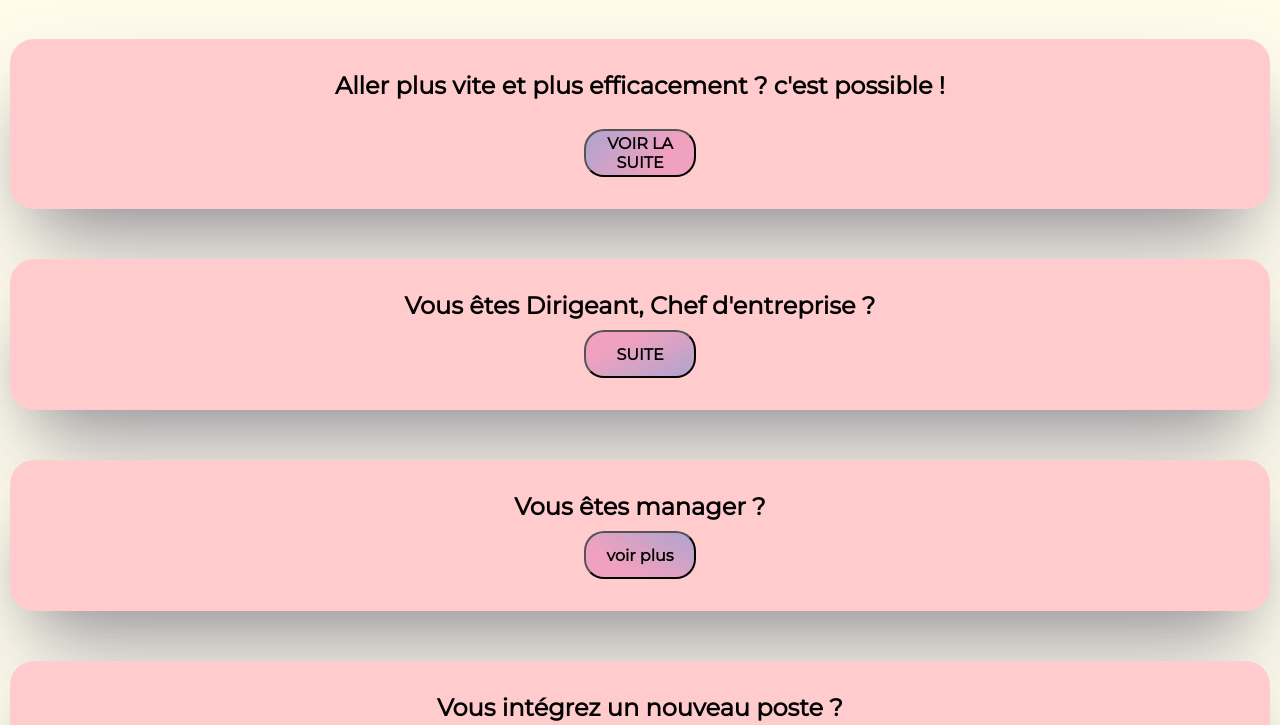
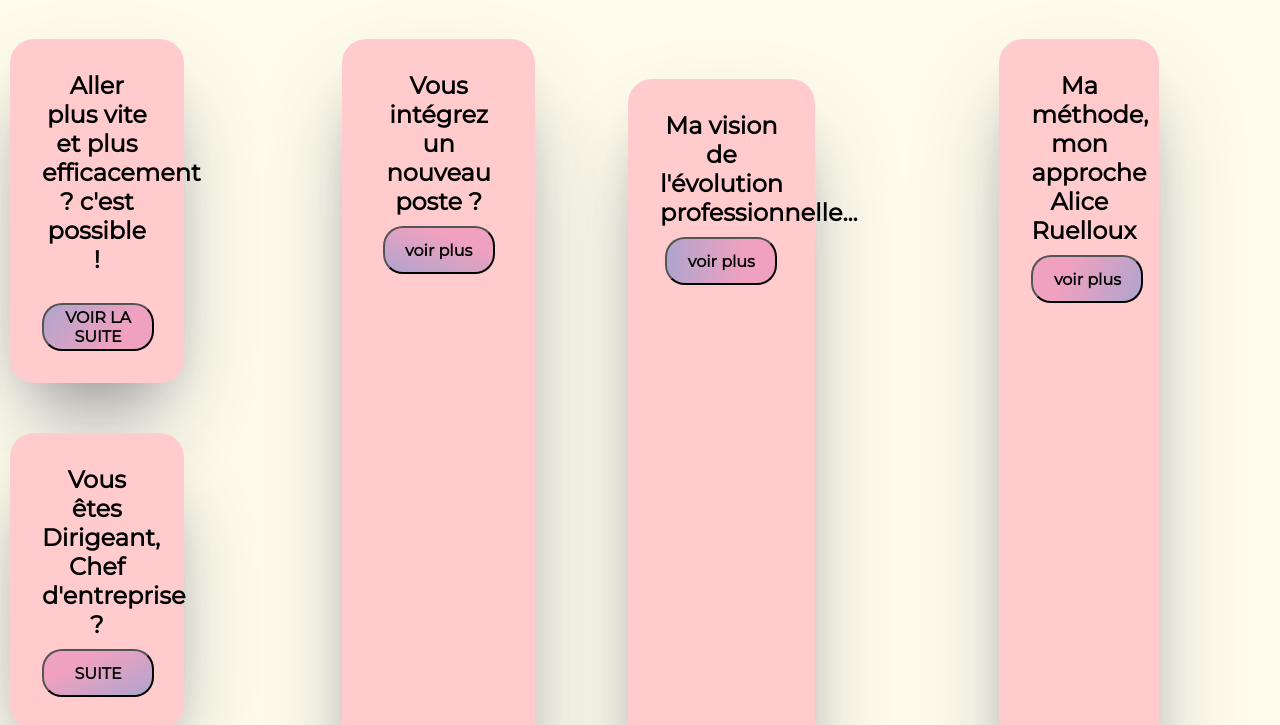
Before and after one commit to binraw/sitecoach, a plain HTML site: page dossier.html/index.html in a window 1280 px wide. Shown: the part 682-1407 px from the top of the page. Drawn offline with Linux system fonts and the light colour scheme.

Commit message:
changement fullscreen css

```diff
--- a/dossier.css/style.css
+++ b/dossier.css/style.css
@@ -419,6 +419,13 @@ a h1 {
     top: 0;
 
 }
+main{
+    display: grid;
+    grid-template-columns: repeat(4, auto);
+
+    grid-row-gap: .2em;
+
+}
 body{
     background-color: #fffcec;
 }
@@ -586,7 +593,7 @@ a h1 {
     background-color: #FFCBCC;
     padding: 2rem;
     text-align: center;
-    max-width: 100%;
+    max-width: 33%;
     border-radius: 24px;
     margin: 10px;
     box-shadow: #ffffff1a 0 1px 1px inset, #32325d66 0 50px 100px -20px, #0000004d 0 30px 60px -30px;
@@ -615,7 +622,7 @@ a h1 {
     background-color: #FFCBCC;
     padding: 2rem;
     text-align: center;
-    max-width: 100%;
+    max-width: 33%;
     border-radius: 24px;
     margin: 50px 10px;
     box-shadow: #ffffff1a 0 1px 1px inset, #32325d66 0 50px 100px -20px, #0000004d 0 30px 60px -30px;
@@ -647,7 +654,7 @@ a h1 {
     background-color: #FFCBCC;
     padding: 2rem;
     text-align: center;
-    max-width: 100%;
+    max-width: 33%;
     border-radius: 24px;
     margin: 50px 10px;
     box-shadow: #ffffff1a 0 1px 1px inset, #32325d66 0 50px 100px -20px, #0000004d 0 30px 60px -30px;
@@ -678,9 +685,9 @@ a h1 {
     background-color: #FFCBCC;
     padding: 2rem;
     text-align: center;
-    max-width: 100%;
+    max-width: 45%;
     border-radius: 24px;
-    margin: 50px 10px;
+    margin: 10px;
     box-shadow: #ffffff1a 0 1px 1px inset, #32325d66 0 50px 100px -20px, #0000004d 0 30px 60px -30px;
 
 }
@@ -710,11 +717,10 @@ a h1 {
     background-color: #FFCBCC;
     padding: 2rem;
     text-align: center;
-    max-width: 100%;
+    max-width: 33%;
     border-radius: 24px;
     margin: 50px 10px;
     box-shadow: #ffffff1a 0 1px 1px inset, #32325d66 0 50px 100px -20px, #0000004d 0 30px 60px -30px;
-
 }
 .fondbox5 p ,  .fondbox5 h2 {
     color: #000000;
@@ -742,9 +748,9 @@ a h1 {
     background-color: #FFCBCC;
     padding: 2rem;
     text-align: center;
-    max-width: 100%;
+    max-width: 33%;
     border-radius: 24px;
-    margin: 50px 10px;
+    margin: 10px;
     box-shadow: #ffffff1a 0 1px 1px inset, #32325d66 0 50px 100px -20px, #0000004d 0 30px 60px -30px;
 
 }
```
